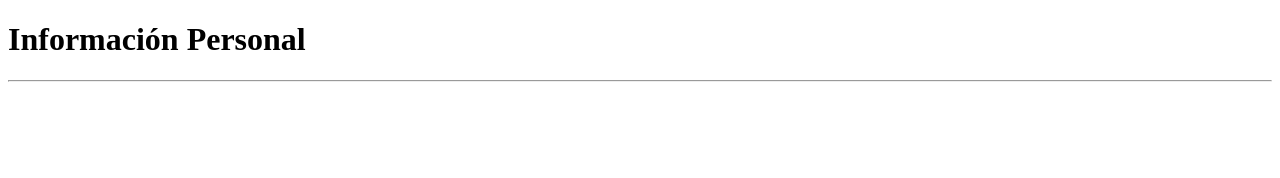
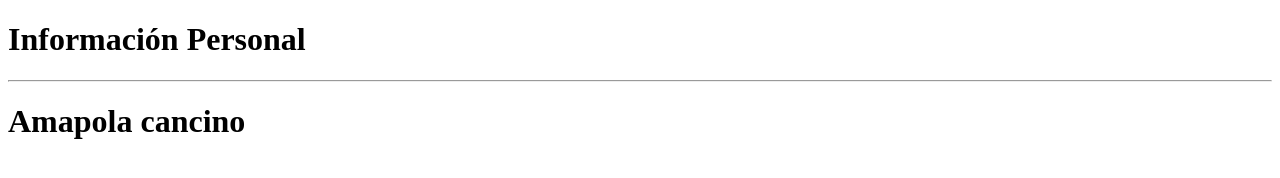
Before and after one commit to 4m4p0l4x/my-cv, a plain HTML site: page index.html in a window 1280 px wide. Drawn offline with Linux system fonts and the light colour scheme.

Commit message:
viendo si funcion sync

```diff
--- a/index.html
+++ b/index.html
@@ -6,6 +6,7 @@
      <body>
         <h1>Información Personal</h1>
         <hr>
+        <h1>Amapola cancino</h1>
      </body>
 
 
```
